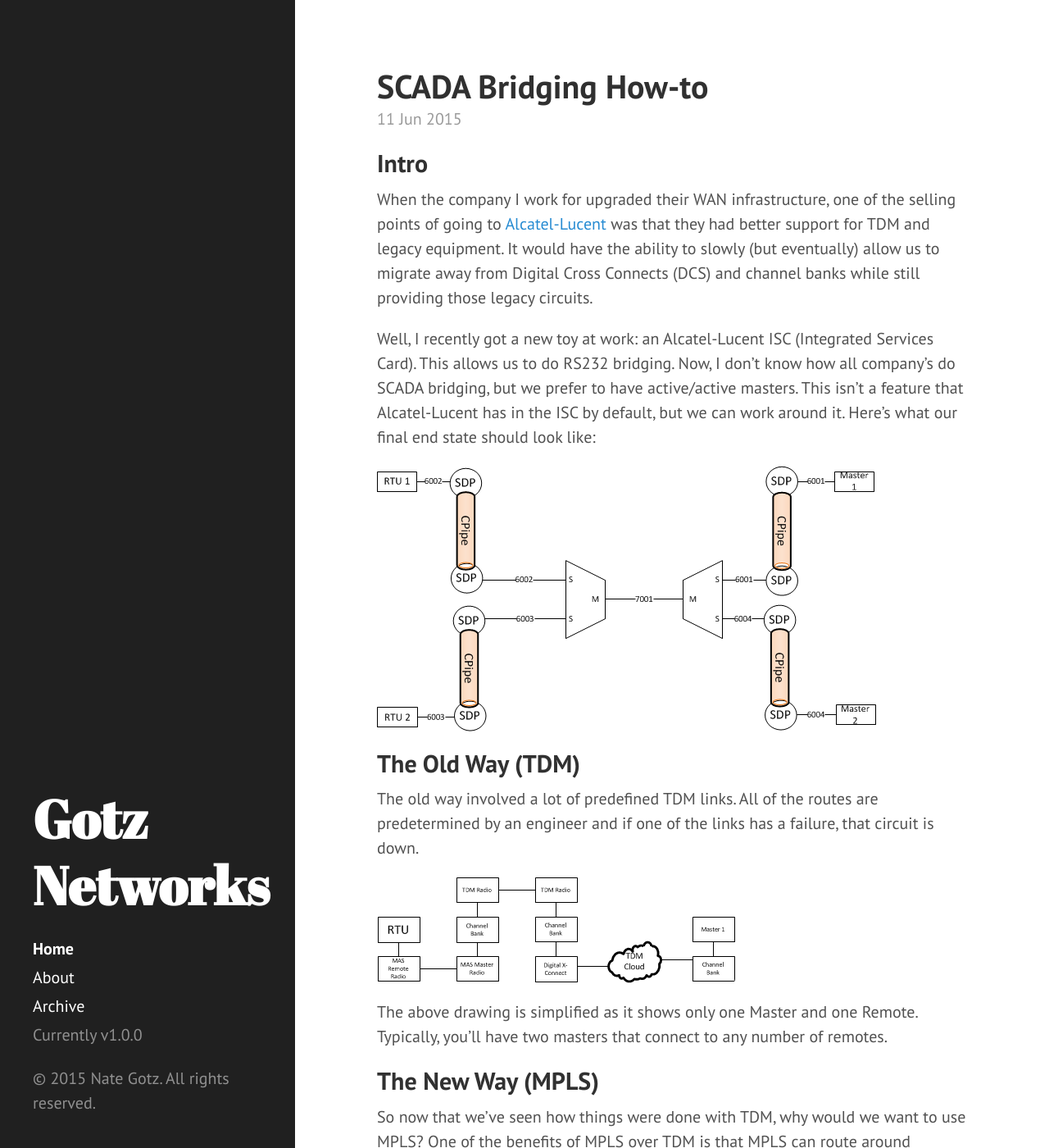
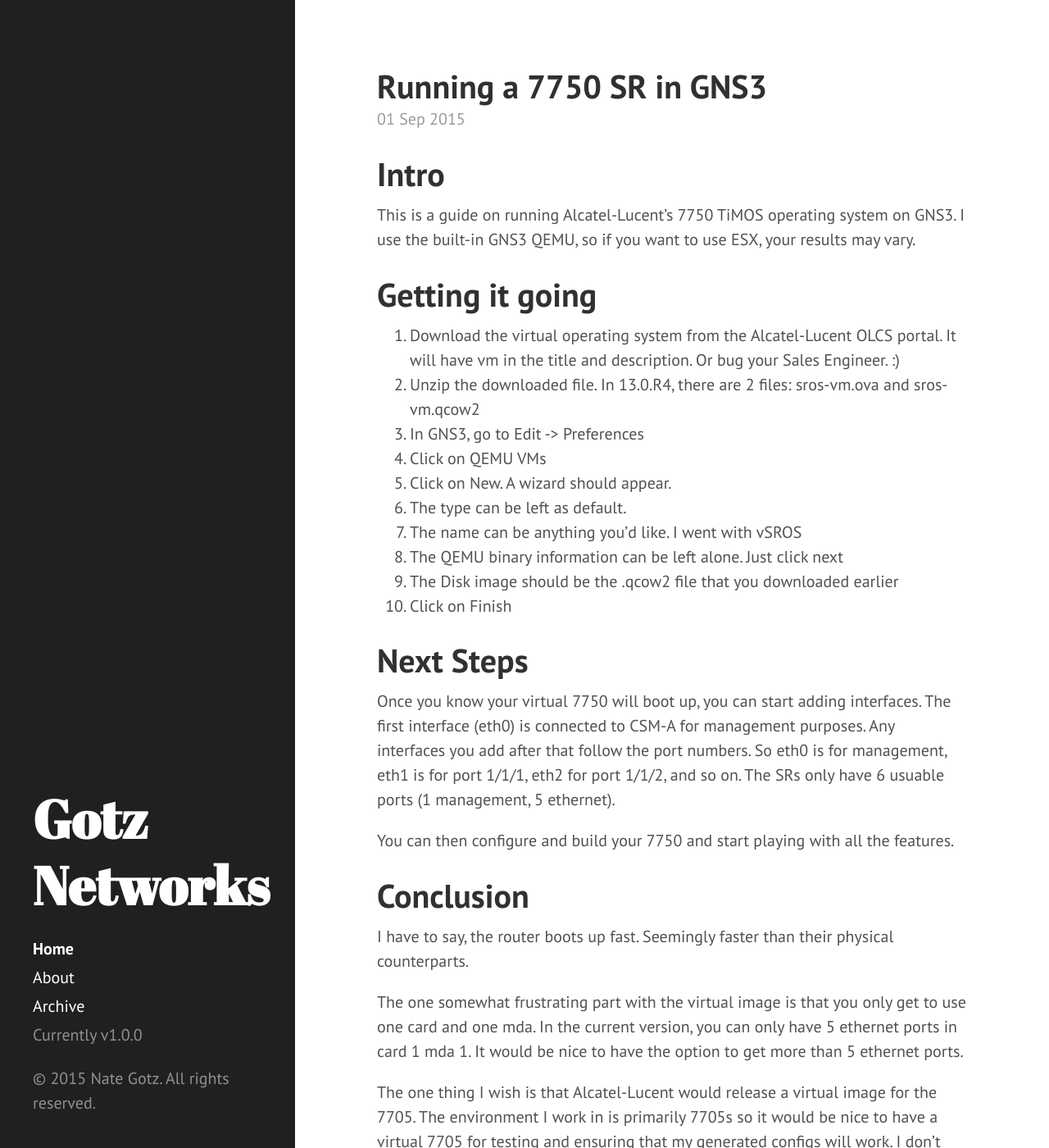
Before and after one commit to nlgotz/nlgotz.github.com, a Jekyll site: the page built from index.html, in a window 1280 px wide and 1400 px high. Shown: the whole window at 82% size. Built offline with Jekyll 4.4.1, drawn with Linux system fonts in a browser that asks for light colours; the list of posts is cut into pages by our own code; some of the changed text lies outside the part shown.

Commit message:
Created 7750 in GNS3 post

```diff
--- /dev/null
+++ b/_posts/2015-09-01-running-a-7750-in-gns3.md
@@ -0,0 +1,38 @@
+---
+layout: post
+title: Running a 7750 SR in GNS3
+comments: True
+---
+
+Intro
+=====
+This is a guide on running Alcatel-Lucent's 7750 TiMOS operating system on GNS3. I use the built-in GNS3 QEMU, so if you want to use ESX, your results may vary.
+
+Getting it going
+================
+1. Download the virtual operating system from the Alcatel-Lucent OLCS portal. It will have vm in the title and description. Or bug your Sales Engineer. :)
+2. Unzip the downloaded file. In 13.0.R4, there are 2 files: sros-vm.ova and sros-vm.qcow2
+3. In GNS3, go to Edit -> Preferences
+4. Click on QEMU VMs
+5. Click on New. A wizard should appear.
+6. The type can be left as default.
+7. The name can be anything you'd like. I went with vSROS
+8. The QEMU binary information can be left alone. Just click next
+9. The Disk image should be the .qcow2 file that you downloaded earlier
+10. Click on Finish
+
+Next Steps
+==========
+Once you know your virtual 7750 will boot up, you can start adding interfaces. The first interface (eth0) is connected to CSM-A for management purposes. Any interfaces you add after that follow the port numbers. So eth0 is for management, eth1 is for port 1/1/1, eth2 for port 1/1/2, and so on. The SRs only have 6 usuable ports (1 management, 5 ethernet).
+
+You can then configure and build your 7750 and start playing with all the features.
+
+Conclusion
+===========
+I have to say, the router boots up fast. Seemingly faster than their physical counterparts.
+
+The one somewhat frustrating part with the virtual image is that you only get to use one card and one mda. In the current version, you can only have 5 ethernet ports in card 1 mda 1.  It would be nice to have the option to get more than 5 ethernet ports.
+
+The one thing I wish is that Alcatel-Lucent would release a virtual image for the 7705. The environment I work in is primarily 7705s so it would be nice to have a virtual 7705 for testing and ensuring that my generated configs will work. I don't work on the 7750s much, so I would prefer to not know some of the additional functionality it has so that when I'm labbing something up, I don't try and implement something that the 7705 can't handle. I would also find being able to configure RS232, TDM, bridging, E&M in a virtual environment helpful.
+
+I hope that helps you get going with running an Alcatel-Lucent 7750 SR in GNS3.
--- a/about.md
+++ b/about.md
@@ -28,6 +28,11 @@ I have experience with the following:
 - FCC GROL (General radiotelephone operator license)
 - Alcatel-Lucent NRS 1
 
+## Projects ##
+- [3DTerrain](https://github.com/nlgotz/3dTerrain) - Computer Graphics final project. Allows the user to navigate around a 3D Terrain.
+- [Wireless Adviser](https://github.com/nlgotz/WirelessAdviser) - A new front-end for Cambium's Wireless Advisor.
+- [net-config-builder](https://github.com/nlgotz/net-config-builder) - New project to let you easily build templates and configuration files for network devices
+
 ## Contact ##
 - Twitter: [twitter.com/nlgotz](https://twitter.com/nlgotz)
 - Github: [github.com/nlgotz](https://github.com/nlgotz)
```
Also changed, not shown: 1 other file.
